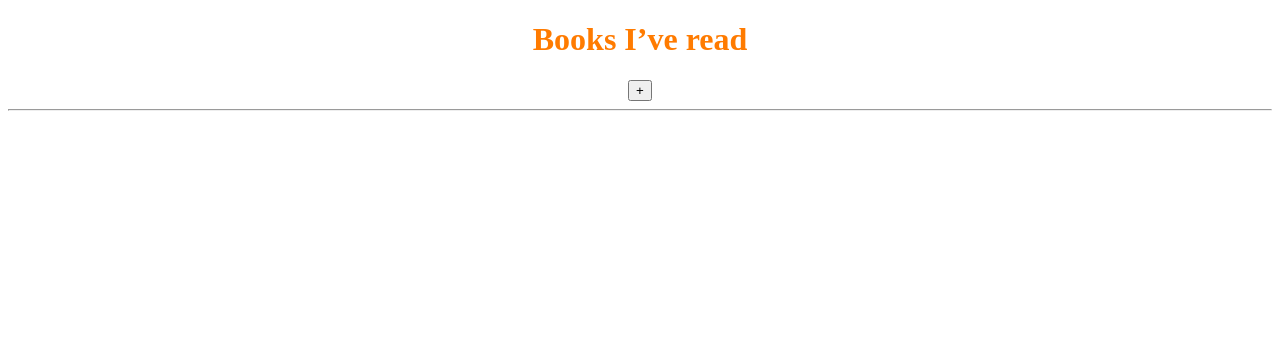
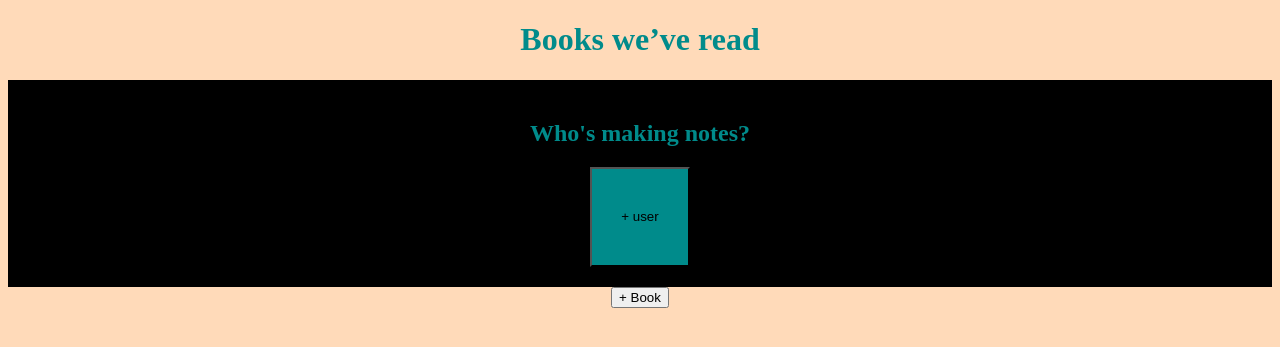
Before and after one commit to mateusz-przybyla/Capstone-Project-4_Book-Notes, a Node server app: page / in a window 1280 px wide. Shown: the top 347 px of the page. Run offline with Node 20, Linux system fonts and the light colour scheme; data that the repository does not hold is empty.

Commit message:
Adding new member to the family

```diff
--- a/index.js
+++ b/index.js
@@ -21,6 +21,7 @@ app.use(express.static("public"));
 
 const API_URL = "https://openlibrary.org";
 
+var currentUserId = 1;
 var user = "Mateusz Przybyła"; //temporary setting
 
 async function fetchBooks(user_id) {
@@ -33,16 +34,27 @@ async function fetchBooks(user_id) {
   return books;
 }
 
+async function fetchUsers() {
+  const result = await db.query("SELECT * FROM users");
+  var users = [];
+  result.rows.forEach((user) => {
+    users.push(user);
+  });
+  return users;
+}
+
 app.get("/", async (req, res) => {
   const user_id = 1; //temporary setting
 
   const books = await fetchBooks(user_id);
+  const users = await fetchUsers();
 
   console.log(books);
 
   res.render("index.ejs", {
     title: user,
     books: books,
+    users: users,
   });
 });
 
@@ -50,7 +62,6 @@ app.post("/api/search", async (req, res) => {
   const user_id = 1; //temporary setting
 
   const q = req.body.q;
-  const books = await fetchBooks(user_id);
 
   try {
     const searchBy = "q";
@@ -77,7 +88,6 @@ app.post("/api/search", async (req, res) => {
 
     res.render("index.ejs", {
       title: user,
-      books: books,
       coverIds: coverIds,
     });
   } catch (error) {
@@ -85,7 +95,6 @@ app.post("/api/search", async (req, res) => {
 
     res.render("index.ejs", {
       title: user,
-      books: books,
       error: "Cannot find covers. Type another title.",
     });
   }
@@ -168,6 +177,21 @@ app.post("/book/delete/:id", async (req, res) => {
   }
 });
 
+app.post("/user/add", async (req, res) => {
+  try {
+    const lastId = await db.query(
+      "INSERT INTO users (name, color) VALUES ($1, $2) RETURNING id",
+      [req.body.name, req.body.color]
+    );
+
+    currentUserId = lastId.rows[0].id;
+
+    res.redirect("/");
+  } catch (err) {
+    console.log(err);
+  }
+});
+
 app.listen(port, () => {
   console.log(`Server running on port ${port}`);
 });
--- a/public/styles/main.css
+++ b/public/styles/main.css
@@ -1,5 +1,34 @@
 body {
   text-align: center;
+  background-color: peachpuff;
+}
+
+.container {
+  background-color: black;
+  padding: 20px;
+}
+
+.usersList {
+  display: flex;
+  justify-content: center;
+  align-items: center;
+  gap: 50px;
+  height: 100px;
+  max-width: 100%;
+}
+
+/* -user- tiles */
+
+.tile {
+  display: inline-block;
+  background-color: darkcyan;
+  height: 100px;
+  width: 100px;
+  cursor: pointer;
+}
+
+.tile:hover {
+  transform: scale(1.05);
 }
 
 img {
@@ -7,8 +36,13 @@ img {
   width: 180px;
 }
 
-h1 {
-  color: rgb(255, 123, 0);
+h1,
+h2 {
+  color: darkcyan;
+}
+
+.user {
+  color: darkcyan;
 }
 
 .frame {
--- a/views/index.ejs
+++ b/views/index.ejs
@@ -7,11 +7,73 @@
     <title>Book notes | <%=title %></title>
   </head>
   <body>
-    <h1>Books I’ve read</h1>
+    <h1>Books we’ve read</h1>
+
     <% if (locals.error) {%>
     <p class="error"><%= error %></p>
     <% } %>
-    <button id="addBtn" onclick="createNewBook()">+</button>
+    <!-- Users list -->
+    <div>
+      <% if (locals.users){ %>
+      <div class="container" id="users">
+        <h2>Who's making notes?</h2>
+        <div class="usersList">
+          <% if(locals.users){ %> <% for(user of users){ %>
+          <button class="tile"><%=user.name%></button>
+          <% } %> <% } %>
+
+          <button id="newUserBtn" class="tile" onclick="openUserForm()">
+            + user
+          </button>
+        </div>
+
+        <!-- Add user form -->
+        <form action="/user/add" method="POST" id="newUserForm" hidden>
+          <p class="user">What's your name?</p>
+          <input type="text" name="name" />
+
+          <p class="user">Pick a color:</p>
+          <input type="radio" name="color" id="red" value="red" />
+          <label for="red"><span class="red"></span></label>
+
+          <input type="radio" name="color" id="green" value="green" />
+          <label for="green"><span class="green"></span></label>
+
+          <input type="radio" name="color" id="yellow" value="yellow" />
+          <label for="yellow"><span class="yellow"></span></label>
+
+          <input type="radio" name="color" id="olive" value="olive" />
+          <label for="olive"><span class="olive"></span></label>
+
+          <input type="radio" name="color" id="orange" value="orange" />
+          <label for="orange"><span class="orange"></span></label>
+
+          <input type="radio" name="color" id="teal" value="indigo" />
+          <label for="teal"><span class="teal"></span></label>
+
+          <input type="radio" name="color" id="blue" value="blue" />
+          <label for="blue"><span class="blue"></span></label>
+
+          <input type="radio" name="color" id="violet" value="violet" />
+          <label for="violet"><span class="violet"></span></label>
+
+          <input type="radio" name="color" id="purple" value="purple" />
+          <label for="purple"><span class="purple"></span></label>
+
+          <input type="radio" name="color" id="pink" value="pink" />
+          <label for="pink"><span class="pink"></span></label>
+          <div class="spacer"></div>
+          <button type="submit">Add</button>
+          <a href="/" class="">Back</a>
+        </form>
+        <!-- end Add user form -->
+      </div>
+      <% } %>
+    </div>
+    <!-- end Users list -->
+    <!-- Add new book -->
+    <button id="addBtn" onclick="createNewBook()">+ Book</button>
+
     <div>
       <div id="newCover" hidden>
         <h2>Search book cover:</h2>
@@ -20,7 +82,7 @@
           <input type="text" name="q" placeholder="e.g. Jurassic Park" />
           <button type="submit">Search</button>
         </form>
-        <!-- Search cover form -->
+        <!-- end Search cover form -->
       </div>
       <div class="">
         <!-- Add book form -->
@@ -50,17 +112,20 @@
             <input type="date" name="date" placeholder="Date" required />
 
             <button type="submit">Add book</button>
-            <a href="/" class="">Delete</a>
+            <a href="/" class="">Back</a>
           </div>
           <% } %>
         </form>
         <!-- end Add book form -->
       </div>
     </div>
-    <hr />
+    <!-- end Add new book -->
+    <!-- Books list -->
+    <div>
+      <% if (locals.users){ %>
       <div>
         <% if(locals.books){ %> <% for(book of books){ %>
-      <div class="bookBox">
+        <div class="booksList">
           <div id="bookData<%=book.id%>">
             <p><%= book.id %></p>
             <p><%= book.title %></p>
@@ -110,7 +175,7 @@
             <button id="doneBtn<%=book.id%>" class="edit" type="submit">
               Done
             </button>
-          <a href="/" class="">Delete</a>
+            <a href="/" class="">Back</a>
           </form>
           <!-- end Edit data form -->
           <button
@@ -126,7 +191,9 @@
           </form>
           <!-- end Delete data form -->
           <% if (book.cover_id) { %>
-        <img src="https://covers.openlibrary.org/b/id/<%=book.cover_id%>.jpg" />
+          <img
+            src="https://covers.openlibrary.org/b/id/<%=book.cover_id%>.jpg"
+          />
           <%} else{ %>
           <img
             src="/assets/icons/file-person.svg"
@@ -138,6 +205,9 @@
         </div>
         <% } %> <% } %>
       </div>
+      <% } %>
+    </div>
+    <!-- end Books list -->
 
     <script>
       function handler(id) {
@@ -177,5 +247,10 @@
         document.getElementById("editForm" + id).removeAttribute("hidden");
       }
     </script>
+    <script>
+      function openUserForm() {
+        document.getElementById("newUserForm").removeAttribute("hidden");
+      }
+    </script>
   </body>
 </html>
```
Also changed, not shown: other parts of public/styles/main.css (+86 -1 lines). Lines whose indentation alone changed are shown as unchanged.
